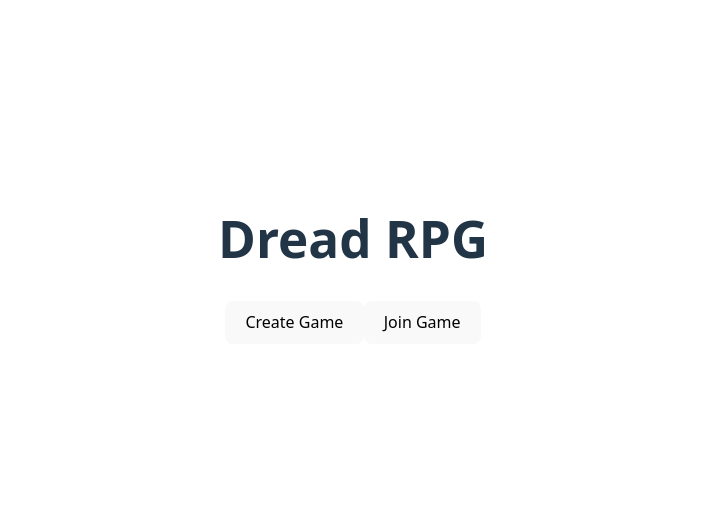
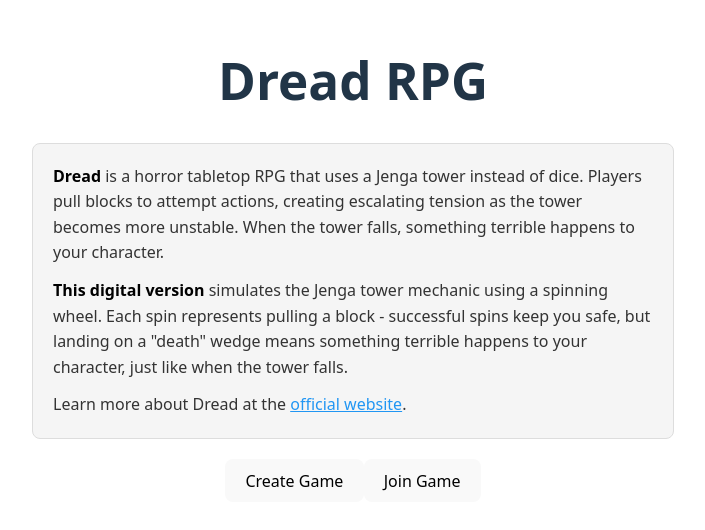
Before and after one commit to MadonnaMat/dreadrpg, a React (Vite) app: page / in a window 1280 px wide. Shown: the part 140-670 px from the top of the page, without its empty margins (287-992 px from the left). Built offline with nearby package versions, Linux system fonts and the light colour scheme; what @pixi/react would draw is missing.

Commit message:
cleaner character sheets

```diff
--- a/src/App.css
+++ b/src/App.css
@@ -39,6 +39,65 @@
 
 .read-the-docs {
   color: #888;
+}
+
+/* Dread RPG Info styling */
+.dread-info {
+  background-color: #1a1a1a;
+  border: 1px solid #333;
+  border-radius: 8px;
+  padding: 20px;
+  margin: 20px auto;
+  max-width: 600px;
+  text-align: left;
+  line-height: 1.6;
+}
+
+.dread-info p {
+  margin: 0 0 12px 0;
+  color: #e0e0e0;
+}
+
+.dread-info p:last-child {
+  margin-bottom: 0;
+}
+
+.dread-info strong {
+  color: #fff;
+  font-weight: 600;
+}
+
+.dread-info a {
+  color: #646cff;
+  text-decoration: underline;
+  transition: color 0.2s ease;
+}
+
+.dread-info a:hover {
+  color: #535bf2;
+}
+
+@media (prefers-color-scheme: light) {
+  .dread-info {
+    background-color: #f5f5f5;
+    border-color: #ddd;
+  }
+
+  .dread-info p {
+    color: #333;
+  }
+
+  .dread-info strong {
+    color: #000;
+  }
+
+  .dread-info a {
+    color: #2196f3;
+  }
+
+  .dread-info a:hover {
+    color: #1976d2;
+  }
 }
 
 /* Tab styling */
--- a/src/components/CharacterSheet.jsx
+++ b/src/components/CharacterSheet.jsx
@@ -18,6 +18,7 @@
   const {
     isGM,
     userName,
+    hostName,
     sendToPeers,
     registerCharacterSheetEventHandler,
     characterSheets,
@@ -293,7 +294,9 @@
                 className="player-select"
               >
                 <option value="">Select a player...</option>
-                {Object.keys(users).map((peerId) => (
+                {Object.keys(users)
+                  .filter((peerId) => users[peerId] !== (hostName || "GM"))
+                  .map((peerId) => (
                     <option key={peerId} value={users[peerId]}>
                       {users[peerId]}
                     </option>
@@ -323,6 +326,7 @@
       )}
 
       {/* Player Character Sheet */}
+      {!isGM && (
         <div className="player-sheet-section">
           <h2>{isGM ? "Your Character Sheet" : "Character Sheet"}</h2>
           <div className="character-sheet-form">
@@ -340,13 +344,18 @@
             ))}
           </div>
         </div>
+      )}
 
       {/* Other Players' Sheets (if GM allows) */}
       {!isGM && allowPlayersToViewSheets && (
         <div className="other-players-section">
           <h2>Other Players' Character Sheets</h2>
           {Object.keys(users)
-            .filter((peerId) => users[peerId] !== userName)
+            .filter(
+              (peerId) =>
+                users[peerId] !== userName &&
+                users[peerId] !== (hostName || "GM")
+            )
             .map((peerId) => {
               const playerName = users[peerId];
               const playerSheet =
--- a/src/components/PreGame.jsx
+++ b/src/components/PreGame.jsx
@@ -131,6 +131,36 @@
   return (
     <div className="App">
       <h1>Dread RPG</h1>
+
+      {/* About Dread RPG */}
+      <div className="dread-info">
+        <p>
+          <strong>Dread</strong> is a horror tabletop RPG that uses a Jenga
+          tower instead of dice. Players pull blocks to attempt actions,
+          creating escalating tension as the tower becomes more unstable. When
+          the tower falls, something terrible happens to your character.
+        </p>
+        <p>
+          <strong>This digital version</strong> simulates the Jenga tower
+          mechanic using a spinning wheel. Each spin represents pulling a block
+          - successful spins keep you safe, but landing on a "death" wedge means
+          something terrible happens to your character, just like when the tower
+          falls.
+        </p>
+        <p>
+          Learn more about Dread at the{" "}
+          <a
+            href="https://www.tiltingatwindmills.net/games/dread/"
+            target="_blank"
+            rel="noopener noreferrer"
+            style={{ color: "#2196f3", textDecoration: "underline" }}
+          >
+            official website
+          </a>
+          .
+        </p>
+      </div>
+
       <div id="pregame-section">
         {!mode && (
           <>
--- a/src/helpers/index.js
+++ b/src/helpers/index.js
@@ -7,8 +7,6 @@
     newWheelState[selectedIdx] = "death";
   } else {
     newWheelState = Array(wedges).fill("success");
-    const deathIdx = Math.floor(Math.random() * wedges);
-    newWheelState[deathIdx] = "death";
   }
   return newWheelState;
 }
--- a/src/providers/PeerProvider.jsx
+++ b/src/providers/PeerProvider.jsx
@@ -59,6 +59,8 @@
     users: {},
     hostName: "",
     numWedges: 25,
+    isGM: false,
+    initialWheelState: [],
   });
 
   // Register wheel event handler
@@ -88,6 +90,8 @@
       users,
       hostName,
       numWedges,
+      isGM,
+      initialWheelState,
     };
   }, [
     scenario,
@@ -97,6 +101,8 @@
     users,
     hostName,
     numWedges,
+    isGM,
+    initialWheelState,
   ]);
 
   // Store all connections for GM
@@ -104,8 +110,13 @@
 
   // Method for sending messages
   const sendToPeers = (msg) => {
-    console.log(`[${isGM ? "GM" : "Player"}] Broadcasting:`, msg.type, msg);
-    if (isGM) {
+    const currentIsGM = currentStateRef.current.isGM;
+    console.log(
+      `[${currentIsGM ? "GM" : "Player"}] Broadcasting:`,
+      msg.type,
+      msg
+    );
+    if (currentIsGM) {
       // GM: broadcast to all connections
       connectionsRef.current.forEach((c) => {
         c.send(msg);
@@ -134,6 +145,9 @@
     setUsers({});
     connectionsRef.current = [];
     peer.on("open", (pid) => {
+      // Add GM to users list
+      const gmUsers = { [normalizedId(newGameId)]: hostName || "GM" };
+      setUsers(gmUsers);
       setConnectionStatus(`Game created! Game ID: ${newGameId}`); // display original
     });
     peer.on("connection", (c) => {
@@ -166,6 +180,19 @@
           };
           console.log("[GM] Sending welcome message:", welcomeMsg);
           c.send(welcomeMsg);
+
+          // Broadcast updated user list to all existing connections
+          const userUpdateMsg = {
+            type: "user-list-update",
+            users: newUsers,
+          };
+          console.log("[GM] Broadcasting user list update:", userUpdateMsg);
+          connectionsRef.current.forEach((conn) => {
+            if (conn !== c) {
+              // Don't send to the new user, they already got the welcome message
+              conn.send(userUpdateMsg);
+            }
+          });
         }
         // Handle refetch requests from clients
         if (data && data.type === "refetch-request") {
@@ -293,8 +320,16 @@
           }
         }
         if (data && data.type === "welcome" && data.users) {
+          setUsers(data.users);
           setConnectionStatus(
             `Welcome! Players: ${Object.values(data.users).join(", ")}`
+          );
+        }
+        // Handle user list updates from host
+        if (data && data.type === "user-list-update") {
+          setUsers(data.users);
+          setConnectionStatus(
+            `Users updated! Players: ${Object.values(data.users).join(", ")}`
           );
         }
         // Sync spinner state from host
```
Lines whose indentation alone changed are shown as unchanged.
